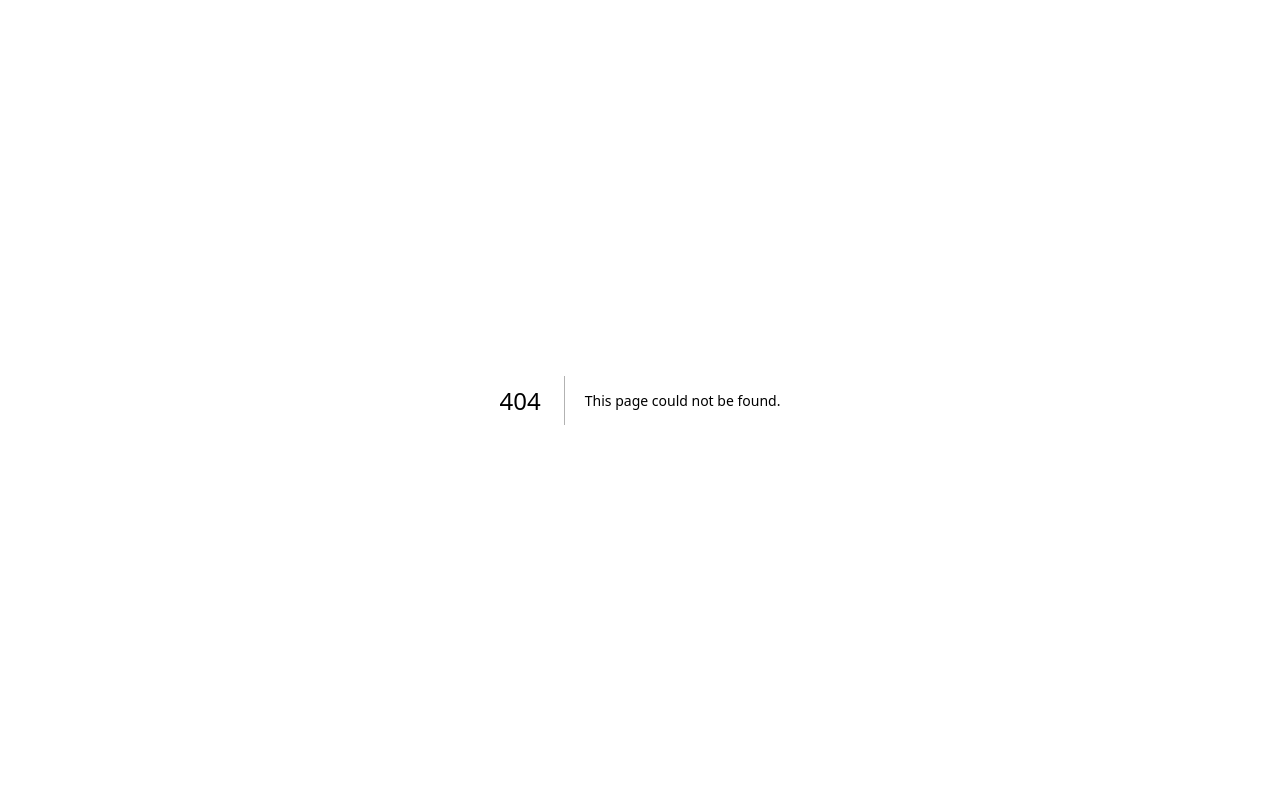
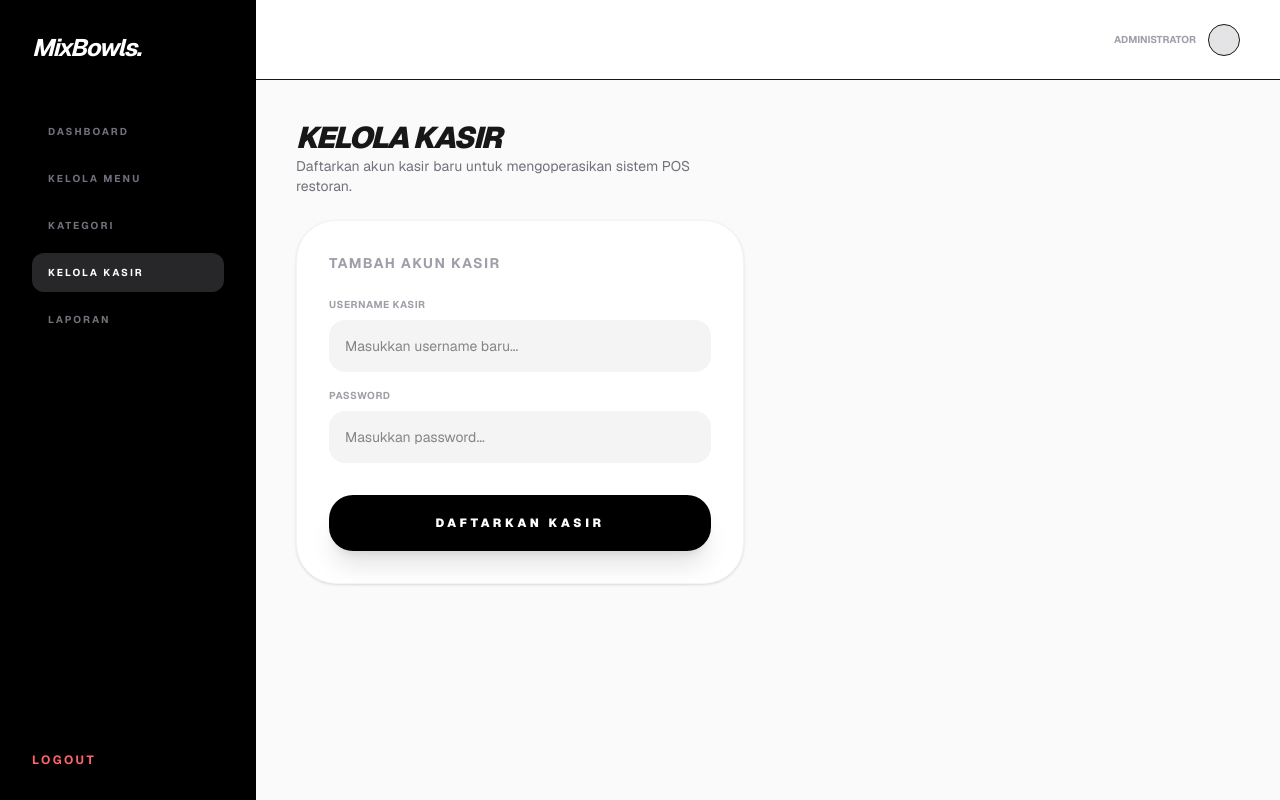
Before and after one commit to AhmadAdlyy/ukl_collab, a Next.js app: page /admin/cashier in a window 1280 px wide. Before the commit this address had no page. Built offline with nearby package versions, Linux system fonts and the light colour scheme; sample sign-in values are in the browser's storage.

Commit message:
tipis tipis

```diff
--- /dev/null
+++ b/app/admin/cashier/page.tsx
@@ -0,0 +1,104 @@
+"use client";
+
+import { useState } from "react";
+
+export default function ManageCashierPage() {
+  const [username, setUsername] = useState("");
+  const [password, setPassword] = useState("");
+  const [submitting, setSubmitting] = useState(false);
+
+  const API_URL = "https://restaurantapi-production-1747.up.railway.app";
+
+  const handleSubmit = async (e: React.FormEvent) => {
+    e.preventDefault();
+    setSubmitting(true);
+
+    const token =
+      typeof window !== "undefined" ? localStorage.getItem("token") : null;
+
+    try {
+      const res = await fetch(`${API_URL}/auth/create-cashier`, {
+        method: "POST",
+        headers: {
+          "Content-Type": "application/json",
+          Authorization: `Bearer ${token}`,
+        },
+        body: JSON.stringify({ username, password }),
+      });
+
+      const data = await res.json();
+
+      if (res.ok) {
+        alert(`Akun Kasir "${username}" berhasil didaftarkan!`);
+        setUsername("");
+        setPassword("");
+      } else {
+        // Menangkap error BadRequestException / UnauthorizedException dari NestJS
+        alert(
+          data.message || "Gagal membuat akun kasir. Cek otorisasi Admin Anda.",
+        );
+      }
+    } catch (error) {
+      alert("Terjadi kesalahan koneksi ke server.");
+    } finally {
+      setSubmitting(false);
+    }
+  };
+
+  return (
+    <div className="max-w-md space-y-6 animate-in fade-in duration-500">
+      <div>
+        <h2 className="text-3xl font-black italic tracking-tighter uppercase">
+          Kelola Kasir
+        </h2>
+        <p className="text-zinc-500 text-sm">
+          Daftarkan akun kasir baru untuk mengoperasikan sistem POS restoran.
+        </p>
+      </div>
+
+      <div className="bg-white p-8 rounded-[40px] border border-zinc-100 shadow-sm">
+        <h3 className="text-sm font-bold uppercase tracking-widest text-zinc-400 mb-6">
+          Tambah Akun Kasir
+        </h3>
+
+        <form onSubmit={handleSubmit} className="space-y-4">
+          <div>
+            <label className="block text-[10px] font-bold text-zinc-400 uppercase tracking-wider mb-2">
+              Username Kasir
+            </label>
+            <input
+              type="text"
+              placeholder="Masukkan username baru..."
+              required
+              className="w-full p-4 rounded-2xl bg-zinc-100 border-none focus:ring-2 focus:ring-black outline-none text-sm"
+              value={username}
+              onChange={(e) => setUsername(e.target.value)}
+            />
+          </div>
+
+          <div>
+            <label className="block text-[10px] font-bold text-zinc-400 uppercase tracking-wider mb-2">
+              Password
+            </label>
+            <input
+              type="password"
+              placeholder="Masukkan password..."
+              required
+              className="w-full p-4 rounded-2xl bg-zinc-100 border-none focus:ring-2 focus:ring-black outline-none text-sm"
+              value={password}
+              onChange={(e) => setPassword(e.target.value)}
+            />
+          </div>
+
+          <button
+            type="submit"
+            disabled={submitting}
+            className="w-full p-5 mt-4 bg-black text-white rounded-3xl font-black text-xs tracking-[0.3em] shadow-xl hover:bg-zinc-800 active:scale-95 transition-all disabled:bg-zinc-300 disabled:scale-100"
+          >
+            {submitting ? "MEMPROSES..." : "DAFTARKAN KASIR"}
+          </button>
+        </form>
+      </div>
+    </div>
+  );
+}
--- a/app/admin/category/page.tsx
+++ b/app/admin/category/page.tsx
@@ -1,9 +1,16 @@
 "use client";
 
-import { useEffect, useState } from "react";
+import { useEffect, useState, useCallback } from "react";
+
+// 1. Definisikan interface untuk Kategori
+interface Category {
+  id: number;
+  name: string;
+}
 
 export default function CategoryPage() {
-  const [categories, setCategories] = useState([]);
+  // Fix: Berikan tipe data <Category[]> agar tidak dianggap <never[]>
+  const [categories, setCategories] = useState<Category[]>([]);
   const [loading, setLoading] = useState(true);
 
   // State untuk Modal
@@ -14,26 +21,30 @@ export default function CategoryPage() {
 
   const API_URL = "https://restaurantapi-production-1747.up.railway.app";
 
-  const fetchCategories = async () => {
+  // Fix: Bungkus dengan useCallback agar aman dimasukkan ke dependency array useEffect
+  const fetchCategories = useCallback(async () => {
     setLoading(true);
     try {
       const res = await fetch(`${API_URL}/category`);
       const data = await res.json();
-      setCategories(data);
+      // TypeScript sekarang tahu bahwa data yang dimasukkan harus cocok dengan struktur Category[]
+      setCategories(Array.isArray(data) ? data : []);
     } catch (error) {
       console.error("Gagal memuat kategori");
-    } finally {
+    }
+    {
       setLoading(false);
     }
-  };
+  }, [API_URL]);
 
   useEffect(() => {
     // eslint-disable-next-line react-hooks/set-state-in-effect
     fetchCategories();
-  }, []);
+  }, [fetchCategories]);
 
   // Buka Modal (Tambah atau Edit)
-  const openModal = (cat?: any) => {
+  // Fix: Ganti 'any' dengan tipe data 'Category' yang sudah dibuat
+  const openModal = (cat?: Category) => {
     if (cat) {
       setIsEditing(true);
       setCurrentId(cat.id);
@@ -48,7 +59,8 @@ export default function CategoryPage() {
   // Submit Form (POST atau PATCH)
   const handleSubmit = async (e: React.FormEvent) => {
     e.preventDefault();
-    const token = localStorage.getItem("token");
+    const token =
+      typeof window !== "undefined" ? localStorage.getItem("token") : null;
     const method = isEditing ? "PATCH" : "POST";
     const url = isEditing
       ? `${API_URL}/category/${currentId}`
@@ -77,7 +89,8 @@ export default function CategoryPage() {
 
   const handleDelete = async (id: number, name: string) => {
     if (!confirm(`Hapus kategori "${name}"?`)) return;
-    const token = localStorage.getItem("token");
+    const token =
+      typeof window !== "undefined" ? localStorage.getItem("token") : null;
     try {
       const res = await fetch(`${API_URL}/category/${id}`, {
         method: "DELETE",
@@ -185,7 +198,8 @@ export default function CategoryPage() {
                 </td>
               </tr>
             ) : (
-              categories.map((cat: any) => (
+              // Fix: 'cat' otomatis bertipe 'Category' karena state 'categories' sudah diketik dengan benar
+              categories.map((cat) => (
                 <tr
                   key={cat.id}
                   className="group hover:bg-zinc-50/50 transition-all"
--- a/app/admin/layout.tsx
+++ b/app/admin/layout.tsx
@@ -2,6 +2,7 @@
 
 import { useEffect, useState } from "react";
 import { useRouter, usePathname } from "next/navigation";
+import Link from "next/link"; // Gunakan Link Next.js agar navigasi SPA lancar
 
 export default function AdminLayout({
   children,
@@ -13,17 +14,22 @@ export default function AdminLayout({
   const [loading, setLoading] = useState(true);
 
   useEffect(() => {
-    const token = localStorage.getItem("token");
-    // Proteksi: Jika tidak ada token, tendang ke login
+    // Proteksi SSR: Pastikan hanya berjalan di client-side
+    const token =
+      typeof window !== "undefined" ? localStorage.getItem("token") : null;
+
     if (!token) {
       router.push("/login");
     } else {
+      // eslint-disable-next-line react-hooks/set-state-in-effect
       setLoading(false);
     }
   }, [router]);
 
   const handleLogout = () => {
-    localStorage.removeItem("token");
+    if (typeof window !== "undefined") {
+      localStorage.removeItem("token");
+    }
     router.push("/login");
   };
 
@@ -39,7 +45,7 @@ export default function AdminLayout({
 
   return (
     <div className="flex min-h-screen bg-zinc-50 font-sans">
-      {/* Sidebar Statis untuk semua halaman Admin */}
+      {/* Sidebar Statis */}
       <aside className="fixed inset-y-0 left-0 w-64 bg-black text-white p-8 flex flex-col justify-between z-20">
         <div>
           <h1 className="text-2xl font-bold italic mb-12 tracking-tighter">
@@ -61,6 +67,12 @@ export default function AdminLayout({
               href="/admin/category"
               active={pathname === "/admin/category"}
               label="KATEGORI"
+            />
+            {/* Navigasi Baru untuk Kasir */}
+            <AdminNavLink
+              href="/admin/cashier"
+              active={pathname === "/admin/cashier"}
+              label="KELOLA KASIR"
             />
             <AdminNavLink
               href="/admin/reports"
@@ -95,7 +107,6 @@ export default function AdminLayout({
   );
 }
 
-// Komponen Kecil untuk Link Navigasi agar kode lebih bersih
 function AdminNavLink({
   href,
   active,
@@ -106,7 +117,7 @@ function AdminNavLink({
   label: string;
 }) {
   return (
-    <a
+    <Link
       href={href}
       className={`block px-4 py-3 rounded-xl text-[10px] font-bold tracking-[0.2em] transition-all ${
         active
@@ -115,6 +126,6 @@ function AdminNavLink({
       }`}
     >
       {label}
-    </a>
+    </Link>
   );
 }
--- a/app/admin/menu/page.tsx
+++ b/app/admin/menu/page.tsx
@@ -1,11 +1,30 @@
 "use client";
 
-import { useEffect, useState } from "react";
+import { useEffect, useState, useCallback } from "react";
 import Image from "next/image";
 
+// 1. Definisikan Interface untuk Kategori dan Menu
+interface Category {
+  id: number;
+  name: string;
+}
+
+interface Menu {
+  id: number;
+  name: string;
+  price: number;
+  description: string;
+  image: string;
+  categoryId: number;
+  category?: {
+    name: string;
+  };
+}
+
 export default function ManageMenuPage() {
-  const [menus, setMenus] = useState([]);
-  const [categories, setCategories] = useState([]);
+  // Fix: Tentukan tipe data array agar tidak dianggap never[]
+  const [menus, setMenus] = useState<Menu[]>([]);
+  const [categories, setCategories] = useState<Category[]>([]);
   const [loading, setLoading] = useState(true);
 
   // State Modal & Edit
@@ -25,33 +44,39 @@ export default function ManageMenuPage() {
 
   const API_URL = "https://restaurantapi-production-1747.up.railway.app";
 
-  const fetchMenus = async () => {
+  // Fix: Gunakan useCallback agar aman dijadikan dependensi useEffect
+  const fetchMenus = useCallback(async () => {
     setLoading(true);
     try {
       const res = await fetch(`${API_URL}/menu`);
       const data = await res.json();
-      setMenus(data);
+      setMenus(Array.isArray(data) ? data : []);
     } catch (error) {
       console.error("Gagal load menu");
     } finally {
       setLoading(false);
     }
-  };
+  }, [API_URL]);
 
-  const fetchCategories = async () => {
-    const res = await fetch(`${API_URL}/category`);
-    const data = await res.json();
-    setCategories(data);
-  };
+  const fetchCategories = useCallback(async () => {
+    try {
+      const res = await fetch(`${API_URL}/category`);
+      const data = await res.json();
+      setCategories(Array.isArray(data) ? data : []);
+    } catch (error) {
+      console.error("Gagal load kategori");
+    }
+  }, [API_URL]);
 
   useEffect(() => {
     // eslint-disable-next-line react-hooks/set-state-in-effect
     fetchMenus();
     fetchCategories();
-  }, []);
+  }, [fetchMenus, fetchCategories]);
 
   // FUNGSI MEMBUKA MODAL EDIT
-  const handleEditOpen = (menu: any) => {
+  // Fix: Mengubah tipe data 'any' menjadi 'Menu'
+  const handleEditOpen = (menu: Menu) => {
     setIsEditing(true);
     setSelectedId(menu.id);
     setFormData({
@@ -60,17 +85,18 @@ export default function ManageMenuPage() {
       description: menu.description,
       categoryId: menu.categoryId.toString(),
     });
-    // Set preview ke gambar yang sudah ada di server
     setPreviewUrl(`${API_URL}/uploads/${menu.image}`);
     setShowModal(true);
   };
 
-  // FUNGSI HAPUS MENU (LOGIK BARU)
+  // FUNGSI HAPUS MENU
   const handleDelete = async (id: number, name: string) => {
     if (!confirm(`Hapus menu "${name}"? Tindakan ini tidak bisa dibatalkan.`))
       return;
 
-    const token = localStorage.getItem("token");
+    // Fix: Validasi window sebelum akses localStorage untuk menghindari isu SSR
+    const token =
+      typeof window !== "undefined" ? localStorage.getItem("token") : null;
     try {
       const res = await fetch(`${API_URL}/menu/${id}`, {
         method: "DELETE",
@@ -102,9 +128,9 @@ export default function ManageMenuPage() {
 
   const handleSubmit = async (e: React.FormEvent) => {
     e.preventDefault();
-    const token = localStorage.getItem("token");
+    const token =
+      typeof window !== "undefined" ? localStorage.getItem("token") : null;
 
-    // Gunakan FormData karena kita mengirim File Gambar
     const data = new FormData();
     data.append("name", formData.name);
     data.append("price", formData.price);
@@ -119,7 +145,7 @@ export default function ManageMenuPage() {
       const res = await fetch(url, {
         method: method,
         headers: { Authorization: `Bearer ${token}` },
-        body: data, // Jangan set Content-Type manual jika pakai FormData
+        body: data,
       });
 
       if (res.ok) {
@@ -241,7 +267,7 @@ export default function ManageMenuPage() {
                     }
                   >
                     <option value="">Kategori...</option>
-                    {categories.map((cat: any) => (
+                    {categories.map((cat) => (
                       <option key={cat.id} value={cat.id}>
                         {cat.name}
                       </option>
@@ -276,7 +302,7 @@ export default function ManageMenuPage() {
             LOADING MENU...
           </p>
         ) : (
-          menus.map((menu: any) => (
+          menus.map((menu) => (
             <div
               key={menu.id}
               className="bg-white p-6 rounded-[45px] shadow-sm border border-zinc-100 flex flex-col justify-between hover:shadow-xl transition-all group"
--- a/app/admin/page.tsx
+++ b/app/admin/page.tsx
@@ -2,8 +2,25 @@
 
 import { useEffect, useState } from "react";
 
+// 1. Definisikan Interface untuk Data Stats Dashboard
+interface DashboardStats {
+  totalMenu: number;
+  totalCategory: number;
+  totalOrdersToday: number;
+  totalIncomeToday: number;
+}
+
+// 2. Definisikan Interface untuk Props StatCard
+interface StatCardProps {
+  title: string;
+  value: number;
+  unit: string;
+  color: string;
+}
+
 export default function AdminDashboardPage() {
-  const [stats, setStats] = useState({
+  // Fix: Terapkan tipe data interface pada useState
+  const [stats, setStats] = useState<DashboardStats>({
     totalMenu: 0,
     totalCategory: 0,
     totalOrdersToday: 0,
@@ -15,7 +32,9 @@ export default function AdminDashboardPage() {
 
   useEffect(() => {
     const fetchData = async () => {
-      const token = localStorage.getItem("token");
+      // Fix: Proteksi localStorage dari error SSR di lingkungan server Next.js
+      const token =
+        typeof window !== "undefined" ? localStorage.getItem("token") : null;
 
       try {
         // Kita ambil data menu, kategori, dan report harian sekaligus
@@ -34,9 +53,9 @@ export default function AdminDashboardPage() {
         setStats({
           totalMenu: Array.isArray(menus) ? menus.length : 0,
           totalCategory: Array.isArray(cats) ? cats.length : 0,
-          // Mengambil totalOrders dan totalIncome dari response report backend kamu
-          totalOrdersToday: report.totalOrders || 0,
-          totalIncomeToday: report.totalIncome || 0,
+          // Mengambil totalOrders dan totalIncome dari response report backend
+          totalOrdersToday: report?.totalOrders || 0,
+          totalIncomeToday: report?.totalIncome || 0,
         });
       } catch (error) {
         console.error("Error fetching dashboard stats:", error);
@@ -46,7 +65,7 @@ export default function AdminDashboardPage() {
     };
 
     fetchData();
-  }, []);
+  }, [API_URL]); // Fix: Tambahkan API_URL ke dalam dependency array
 
   if (loading) {
     return (
@@ -141,7 +160,8 @@ export default function AdminDashboardPage() {
   );
 }
 
-function StatCard({ title, value, unit, color }: any) {
+// Fix: Definisikan props secara gamblang dengan interface StatCardProps (bebas dari 'any')
+function StatCard({ title, value, unit, color }: StatCardProps) {
   return (
     <div
       className={`${color} p-8 rounded-[40px] border border-zinc-100 shadow-sm transition-all hover:shadow-xl hover:-translate-y-1`}
--- a/app/cashier/page.tsx
+++ b/app/cashier/page.tsx
@@ -1,16 +1,39 @@
 "use client";
 
-import { useEffect, useState } from "react";
+import { useEffect, useState, useCallback } from "react";
 import { useRouter } from "next/navigation";
 
+// 1. Definisi Interface untuk Item di Dalam Pesanan
+interface OrderItem {
+  qty: number;
+  subtotal: number;
+  menu?: {
+    name: string;
+  };
+}
+
+// 2. Definisi Interface Utama Objek Order dari Backend
+interface Order {
+  id: number;
+  tableNumber: string | number;
+  customerName: string;
+  status: "PENDING" | "PAID" | string; // Sesuai enum backend kamu
+  total: number;
+  orderItems?: OrderItem[];
+}
+
 export default function CashierPage() {
-  const [orders, setOrders] = useState([]);
+  // Fix: Terapkan tipe Order[] pada useState untuk menghindari perangkap 'never[]'
+  const [orders, setOrders] = useState<Order[]>([]);
   const [loading, setLoading] = useState(true);
   const router = useRouter();
   const API_URL = "https://restaurantapi-production-1747.up.railway.app";
 
-  const fetchOrders = async () => {
-    const token = localStorage.getItem("token");
+  // Fix: Bungkus fetchOrders dengan useCallback agar aman dimasukkan ke dependency array useEffect
+  const fetchOrders = useCallback(async () => {
+    // Fix: Proteksi localStorage dari engine Server-Side Pre-rendering Next.js
+    const token =
+      typeof window !== "undefined" ? localStorage.getItem("token") : null;
     if (!token) {
       router.push("/login");
       return;
@@ -23,21 +46,22 @@ export default function CashierPage() {
         },
       });
       const data = await res.json();
-      // Pastikan data adalah array (cek struktur response backend)
       setOrders(Array.isArray(data) ? data : []);
     } catch (error) {
       console.error("Gagal mengambil order:", error);
     } finally {
       setLoading(false);
     }
-  };
+  }, [router, API_URL]);
 
   useEffect(() => {
+    // eslint-disable-next-line react-hooks/set-state-in-effect
     fetchOrders();
-  }, []);
+  }, [fetchOrders]);
 
   const handleUpdateStatus = async (orderId: number) => {
-    const token = localStorage.getItem("token");
+    const token =
+      typeof window !== "undefined" ? localStorage.getItem("token") : null;
     try {
       const res = await fetch(`${API_URL}/order/${orderId}`, {
         method: "PATCH",
@@ -45,7 +69,7 @@ export default function CashierPage() {
           "Content-Type": "application/json",
           Authorization: `Bearer ${token}`,
         },
-        body: JSON.stringify({ status: "PAID" }), // Sesuai UpdateOrderStatusDto
+        body: JSON.stringify({ status: "PAID" }),
       });
 
       if (res.ok) {
@@ -57,6 +81,13 @@ export default function CashierPage() {
     } catch (error) {
       alert("Terjadi kesalahan server.");
     }
+  };
+
+  const handleLogout = () => {
+    if (typeof window !== "undefined") {
+      localStorage.removeItem("token");
+    }
+    router.push("/login");
   };
 
   return (
@@ -71,10 +102,7 @@ export default function CashierPage() {
           </p>
         </div>
         <button
-          onClick={() => {
-            localStorage.removeItem("token");
-            router.push("/login");
-          }}
+          onClick={handleLogout}
           className="text-[10px] font-bold bg-white px-4 py-2 rounded-full shadow-sm hover:bg-red-50 hover:text-red-600 transition-all"
         >
           LOGOUT
@@ -87,7 +115,7 @@ export default function CashierPage() {
         </div>
       ) : (
         <div className="grid grid-cols-1 md:grid-cols-2 lg:grid-cols-3 gap-8">
-          {orders.map((order: any) => (
+          {orders.map((order) => (
             <div
               key={order.id}
               className="bg-white rounded-[40px] p-8 shadow-sm border border-zinc-100 flex flex-col justify-between space-y-6"
@@ -118,7 +146,7 @@ export default function CashierPage() {
                   <p className="text-[10px] font-bold text-zinc-300 uppercase tracking-widest border-b pb-2">
                     Pesanan:
                   </p>
-                  {order.orderItems?.map((item: any, idx: number) => (
+                  {order.orderItems?.map((item, idx) => (
                     <div
                       key={idx}
                       className="flex justify-between text-sm italic"
--- a/app/page.tsx
+++ b/app/page.tsx
@@ -3,9 +3,26 @@
 import { useState, useEffect } from "react";
 import Image from "next/image";
 
+// 1. Definisikan Interface untuk Data Menu dari Backend
+interface MenuItem {
+  id: number;
+  name: string;
+  description: string;
+  price: number;
+  image: string;
+}
+
+// 2. Definisikan Interface untuk Item di Dalam Keranjang Belanja
+interface CartItem {
+  menu: MenuItem;
+  qty: number;
+}
+
 export default function UserMenuPage() {
-  const [menus, setMenus] = useState([]);
-  const [cart, setCart] = useState<{ menu: any; qty: number }[]>([]);
+  // Fix: Ganti [] menjadi <MenuItem[]> untuk menghindari perangkap type 'never[]'
+  const [menus, setMenus] = useState<MenuItem[]>([]);
+  // Fix: Terapkan interface CartItem yang sudah didefinisikan secara eksplisit
+  const [cart, setCart] = useState<CartItem[]>([]);
   const [showCheckout, setShowCheckout] = useState(false);
   const [customerName, setCustomerName] = useState("");
   const [tableNumber, setTableNumber] = useState("");
@@ -15,10 +32,12 @@ export default function UserMenuPage() {
   useEffect(() => {
     fetch(`${API_URL}/menu`)
       .then((res) => res.json())
-      .then(setMenus);
+      .then((data) => setMenus(data))
+      .catch((err) => console.error("Gagal mengambil data menu:", err));
   }, []);
 
-  const addToCart = (menu: any) => {
+  // Fix: Ubah tipe parameter menu dari 'any' ke 'MenuItem'
+  const addToCart = (menu: MenuItem) => {
     const existing = cart.find((item) => item.menu.id === menu.id);
     if (existing) {
       setCart(
@@ -75,6 +94,8 @@ export default function UserMenuPage() {
         alert("Pesanan JOSS! Sedang disiapkan.");
         setCart([]);
         setShowCheckout(false);
+        setCustomerName("");
+        setTableNumber("");
       }
     } catch (e) {
       alert("Gagal kirim pesanan");
@@ -129,7 +150,7 @@ export default function UserMenuPage() {
           </div>
 
           <div className="grid grid-cols-1 md:grid-cols-2 gap-6">
-            {menus.map((menu: any) => (
+            {menus.map((menu) => (
               <div
                 key={menu.id}
                 className="bg-white p-5 rounded-[35px] border border-zinc-100 flex items-center gap-5 hover:shadow-xl transition-all group"
@@ -142,8 +163,9 @@ export default function UserMenuPage() {
                     className="object-cover group-hover:scale-110 transition-transform duration-500"
                     unoptimized
                     onError={(e) => {
-                      (e.target as any).src =
-                        "https://placehold.co/400x400?text=Food";
+                      // Fix: Hindari penggunaan 'any' casting pada HTMLImageElement
+                      const target = e.target as HTMLImageElement;
+                      target.src = "https://placehold.co/400x400?text=Food";
                     }}
                   />
                 </div>
```
Also changed, not shown: app/admin/reports/page.tsx (+39 -8 lines).
